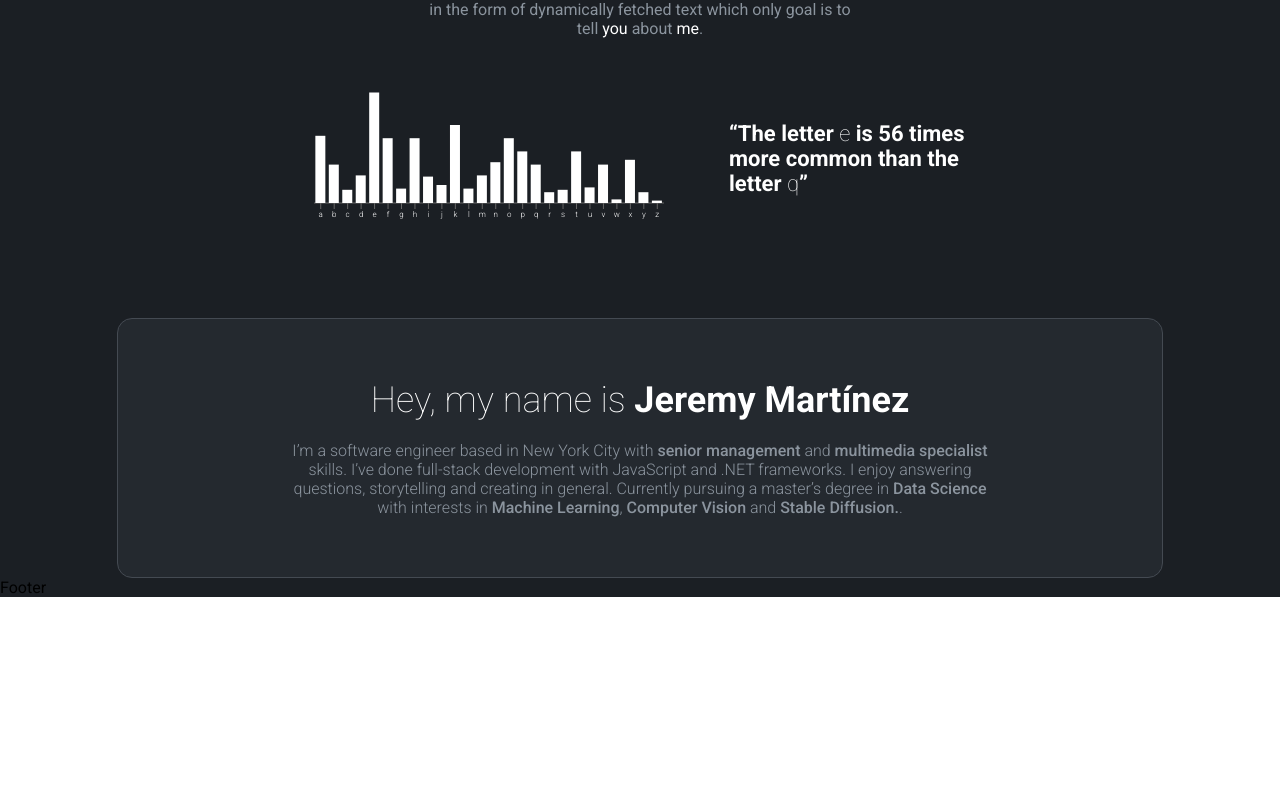
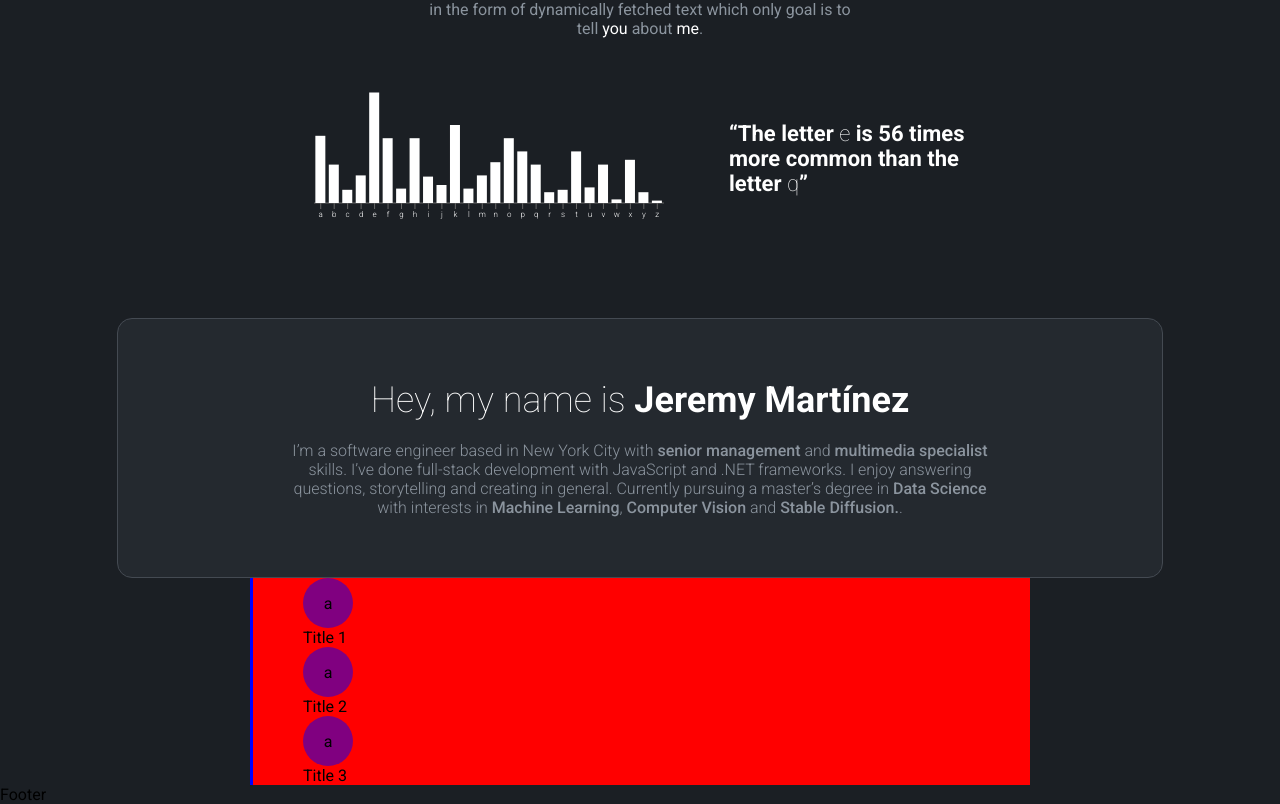
Before and after one commit to Jaydotcom27/portfolio, a React (Create React App) app in the folder frontend_react/: page / in a window 1280 px wide. Shown: the part 254-1058 px from the top of the page. Before the commit the page ends 851 px from the top, so only its background shows below. Built offline with nearby package versions, Linux system fonts and the light colour scheme.

Commit message:
Base Timeline layout and repeater

```diff
--- a/frontend_react/src/App.js
+++ b/frontend_react/src/App.js
@@ -1,7 +1,7 @@
-import React from 'react'
-import { Header, Footer } from './container'
-import { CTA, Statistics, About } from './components'
-import './App.scss'
+import React from 'react';
+import { Header, Footer, Timeline } from './container';
+import { CTA, Statistics, About } from './components';
+import './App.scss';
 
 const App = () => {
   return (
@@ -11,10 +11,11 @@ const App = () => {
         <CTA />
         <Statistics />
         <About />
+        <Timeline />
       </div>
       <Footer />
     </div>
-  )
-}
+  );
+};
 
-export default App
+export default App;
--- /dev/null
+++ b/frontend_react/src/components/Experience/Experience.jsx
@@ -0,0 +1,13 @@
+import React from 'react'
+import './Experience.scss'
+
+const Experience = ({ title, subtitle, content, images}) => {
+  return (
+    <div id='Experience'>
+        <div className='test'>a</div>
+        <span>{title}</span>
+    </div>
+  )
+}
+
+export default Experience
--- /dev/null
+++ b/frontend_react/src/components/Experience/Experience.scss
@@ -0,0 +1,13 @@
+#Experience {
+    position: relative;
+
+    .test {
+        width: 50px;
+        height: 50px;
+        background-color: purple;
+        border-radius: 50%;
+        display: flex;
+        justify-content: center;
+        align-items: center;
+    }
+}
--- a/frontend_react/src/components/index.js
+++ b/frontend_react/src/components/index.js
@@ -1,3 +1,4 @@
 export { default as CTA } from './CTA/CTA';
 export { default as Statistics } from './Statistics/Statistics';
 export { default as About } from './About/About';
+export { default as Experience } from './Experience/Experience';
--- /dev/null
+++ b/frontend_react/src/container/Timeline/Timeline.jsx
@@ -0,0 +1,42 @@
+import { React, useState } from 'react'
+import { Experience } from '../../components';
+import './Timeline.scss'
+
+const Timeline = () => {
+    const [ experiences ] = useState([{
+        title: 'Title 1',
+        subtitle: 'Subtitle 1',
+        content: 'Content 1',
+        images: ['url1','url2']
+
+    },
+    {
+        title: 'Title 2',
+        subtitle: 'Subtitle 2',
+        content: 'Content 2',
+        images: ['url1','url2']
+
+    },
+    {
+        title: 'Title 3',
+        subtitle: 'Subtitle 3',
+        content: 'Content 3',
+        images: ['url1','url2']
+
+    }]);
+
+    return (
+        <div id='Timeline'>
+            {experiences.map((experience) => (
+                <Experience
+                    title = { experience.title }
+                    subtitle = { experience.subtitle }
+                    conent = { experience.content }
+                    images = { experience.images }
+                />
+            ))}
+        </div>
+    )
+}
+
+export default Timeline
--- /dev/null
+++ b/frontend_react/src/container/Timeline/Timeline.scss
@@ -0,0 +1,6 @@
+#Timeline {
+    background-color: red;
+    width: 780px;
+    border-left: 3px solid blue;
+    padding-left: 50px;
+}
--- a/frontend_react/src/container/index.js
+++ b/frontend_react/src/container/index.js
@@ -1,2 +1,3 @@
 export { default as Header } from './Header/Header';
 export { default as Footer } from './Footer/Footer';
+export { default as Timeline } from './Timeline/Timeline';
```
